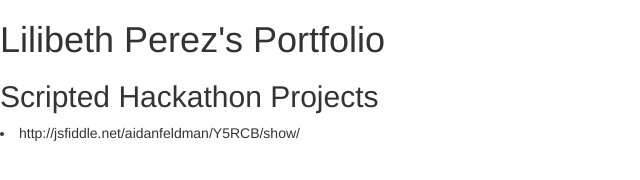
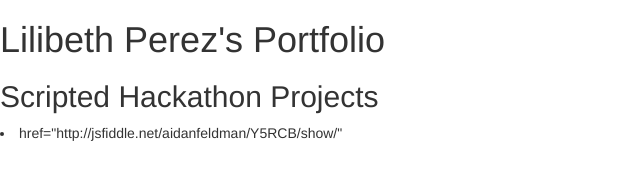
Before and after one commit to liliperez2496/liliperez2496.github.io, a plain HTML site: page index.html in a window 1280 px wide. Shown: the full height of the page, 0-640 px from the left. Drawn offline with nearby package versions, Linux system fonts and the light colour scheme.

Commit message:
Update index.html

```diff
--- a/index.html
+++ b/index.html
@@ -18,7 +18,7 @@
     <h1>Lilibeth Perez's Portfolio</h1>
     <h2> Scripted Hackathon Projects</h2>
     <p>
-      <li>http://jsfiddle.net/aidanfeldman/Y5RCB/show/</li>
+      <li> href="http://jsfiddle.net/aidanfeldman/Y5RCB/show/" </li>
     </p>
 
   </body>
```
